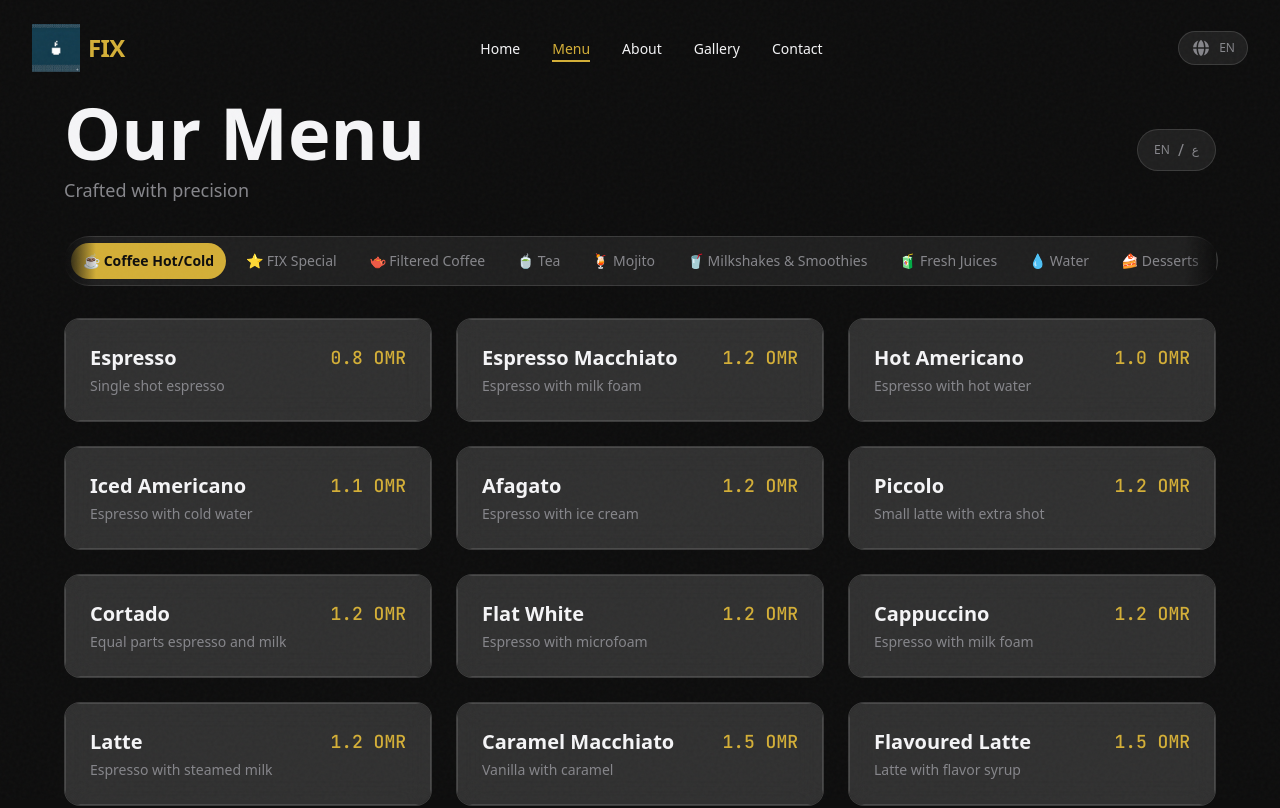
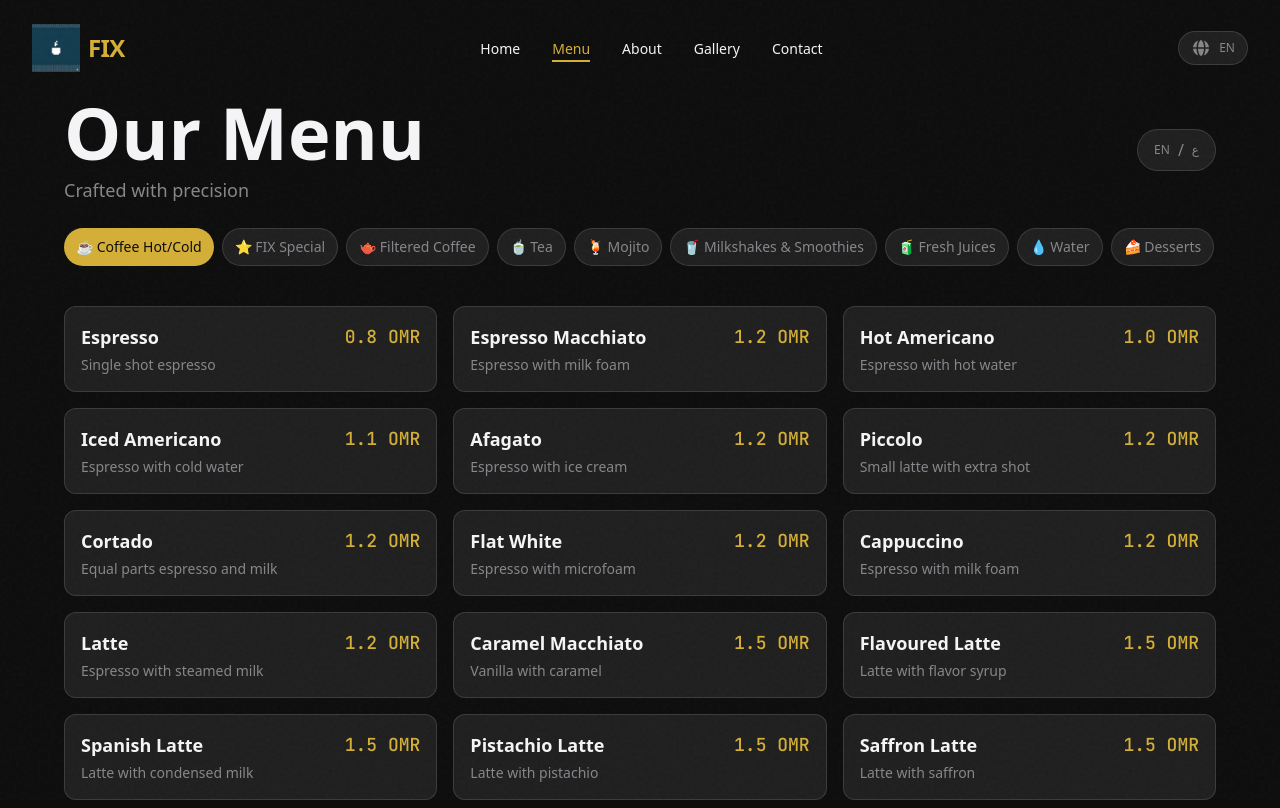
Before and after one commit to Ahmad-hue-hue/Fix.Om, a Next.js app in the folder fix-om/: page /menu in a window 1280 px wide. Shown: the top 808 px of the page. Built offline with nearby package versions, Linux system fonts and the light colour scheme.

Commit message:
fix: menu scrolling tabs with auto-scroll and emojis

```diff
--- a/fix-om/app/menu/page.tsx
+++ b/fix-om/app/menu/page.tsx
@@ -1,12 +1,9 @@
 "use client";
 
-import { useState, useMemo, memo, useRef, useEffect } from "react";
+import { useState, useMemo, useRef, useEffect } from "react";
 import { motion, AnimatePresence } from "framer-motion";
-import Image from "next/image";
 import { Header } from "@/components/layout/header";
 import { Footer } from "@/components/layout/footer";
-import { Tabs, TabsList, TabsTrigger, TabsContent } from "@/components/ui/tabs";
-import { BilingualToggle } from "@/components/menu/bilingual-toggle";
 import { useBilingual } from "@/lib/hooks/use-bilingual";
 import menuData from "@/content/menu.json";
 
@@ -27,95 +24,30 @@ interface Category {
   items: MenuItem[];
 }
 
-const MenuItemCard = memo(function MenuItemCard({
-  item,
-  isArabic
-}: {
-  item: MenuItem;
-  isArabic: boolean;
-}) {
-  return (
-    <motion.div
-      layout
-      initial={{ opacity: 0, scale: 0.9 }}
-      animate={{ opacity: 1, scale: 1 }}
-      exit={{ opacity: 0, scale: 0.9 }}
-      transition={{ duration: 0.3 }}
-      whileHover={{ scale: 1.02, y: -5 }}
-      className={`relative rounded-xl sm:rounded-2xl overflow-hidden ${
-        item.image
-          ? "glass"
-          : "bg-glass border border-glass-border"
-      }`}
-    >
-      {item.image && (
-        <div className="relative h-36 sm:h-48 w-full overflow-hidden">
-          <Image
-            src={item.image}
-            alt={isArabic ? item.nameArabic : item.name}
-            fill
-            sizes="(max-width: 640px) 100vw, (max-width: 1024px) 50vw, 33vw"
-            className="object-cover transition-transform duration-500 hover:scale-110"
-          />
-          <div className="absolute inset-0 bg-gradient-to-t from-obsidian/60 to-transparent" />
-        </div>
-      )}
-      <div className={`p-4 sm:p-6 ${!item.image ? 'glass' : ''}`}>
-        <div className="flex items-start justify-between gap-2 sm:gap-4">
-          <div className="min-w-0">
-            <h3 className="text-lg sm:text-xl font-semibold text-bone truncate">
-              {isArabic ? item.nameArabic : item.name}
-            </h3>
-            <p className="mt-1 text-xs sm:text-sm text-subtext line-clamp-2">
-              {isArabic ? item.descriptionArabic : item.description}
-            </p>
-          </div>
-          <div className="flex-shrink-0">
-            <span className="text-sm sm:text-lg font-mono font-medium text-gold">
-              {item.price.toFixed(1)} OMR
-            </span>
-          </div>
-        </div>
-      </div>
-    </motion.div>
-  );
-});
-
 export default function MenuPage() {
-  const { language } = useBilingual();
-  const [activeTab, setActiveTab] = useState("coffee-hot-cold");
-  const tabsListRef = useRef<HTMLDivElement>(null);
+  const { language, toggleLanguage } = useBilingual();
+  const [activeCategory, setActiveCategory] = useState(0);
+  const scrollRef = useRef<HTMLDivElement>(null);
   const [isPaused, setIsPaused] = useState(false);
 
   const categories: Category[] = useMemo(() => menuData.categories, []);
   const isArabic = language === "ar";
 
   useEffect(() => {
-    if (!tabsListRef.current || isPaused) return;
+    if (!scrollRef.current || isPaused) return;
 
-    const scrollContainer = tabsListRef.current;
-    let scrollPosition = 0;
-    const scrollSpeed = 0.5;
+    const scrollContainer = scrollRef.current;
+    let pos = 0;
+    const speed = 0.3;
 
-    const scroll = () => {
-      if (isPaused) return;
-      scrollPosition += scrollSpeed;
-      if (scrollContainer.scrollLeft >= scrollContainer.scrollWidth - scrollContainer.clientWidth) {
-        scrollPosition = 0;
-      }
-      scrollContainer.scrollLeft = scrollPosition;
-    };
+    const interval = setInterval(() => {
+      pos += speed;
+      if (pos >= scrollContainer.scrollWidth) pos = 0;
+      scrollContainer.scrollLeft = pos;
+    }, 16);
 
-    const interval = setInterval(scroll, 20);
     return () => clearInterval(interval);
   }, [isPaused]);
-
-  const handleMouseEnter = () => setIsPaused(true);
-  const handleMouseLeave = () => setIsPaused(false);
-  const handleTouchStart = () => setIsPaused(true);
-  const handleTouchEnd = () => {
-    setTimeout(() => setIsPaused(false), 2000);
-  };
 
   return (
     <div className="min-h-screen">
@@ -124,7 +56,7 @@ export default function MenuPage() {
       <main id="main-content" className="pt-24 pb-12 px-3 sm:px-4">
         <div className="max-w-6xl mx-auto">
           <motion.div
-            className="flex flex-col md:flex-row items-center justify-between gap-4 mb-8"
+            className="flex flex-col md:flex-row items-center justify-between gap-4 mb-6"
             initial={{ opacity: 0, y: 20 }}
             animate={{ opacity: 1, y: 0 }}
             transition={{ duration: 0.6 }}
@@ -137,58 +69,76 @@ export default function MenuPage() {
                 {isArabic ? "صُنع بدقة" : "Crafted with precision"}
               </p>
             </div>
-            <BilingualToggle />
+            <button
+              onClick={toggleLanguage}
+              className="flex items-center gap-2 px-4 py-2 rounded-full bg-glass border border-glass-border text-subtext hover:text-bone hover:border-gold transition-all"
+            >
+              <span className="text-xs font-medium">{language === "en" ? "EN" : "ع"}</span>
+              <span className="text-subtext">/</span>
+              <span className="text-xs font-medium">{language === "en" ? "ع" : "EN"}</span>
+            </button>
           </motion.div>
 
-          <Tabs value={activeTab} onValueChange={setActiveTab}>
-            <motion.div
-              className="relative mb-8"
-              initial={{ opacity: 0, y: 20 }}
-              animate={{ opacity: 1, y: 0 }}
-              transition={{ delay: 0.2, duration: 0.6 }}
-            >
-              <div className="absolute left-0 top-0 bottom-0 w-8 bg-gradient-to-r from-obsidian to-transparent z-10 pointer-events-none" />
-              <div className="absolute right-0 top-0 bottom-0 w-8 bg-gradient-to-l from-obsidian to-transparent z-10 pointer-events-none" />
-              <TabsList
-                ref={tabsListRef}
-                className="p-1 sm:p-1.5 overflow-x-auto scrollbar-hide"
-                style={{ scrollbarWidth: 'none', msOverflowStyle: 'none' }}
-                onMouseEnter={handleMouseEnter}
-                onMouseLeave={handleMouseLeave}
-                onTouchStart={handleTouchStart}
-                onTouchEnd={handleTouchEnd}
+          <motion.div
+            ref={scrollRef}
+            className="flex gap-2 overflow-x-auto pb-4 mb-6 scrollbar-hide"
+            style={{ scrollbarWidth: 'none' }}
+            onMouseEnter={() => setIsPaused(true)}
+            onMouseLeave={() => setIsPaused(false)}
+            onTouchStart={() => setIsPaused(true)}
+            onTouchEnd={() => setTimeout(() => setIsPaused(false), 2000)}
+          >
+            {categories.map((category, index) => (
+              <button
+                key={category.id}
+                onClick={() => setActiveCategory(index)}
+                className={`flex-shrink-0 px-3 py-2 rounded-full text-xs sm:text-sm font-medium transition-all whitespace-nowrap ${
+                  activeCategory === index
+                    ? "bg-gold text-obsidian"
+                    : "bg-glass border border-glass-border text-subtext hover:text-bone hover:border-gold"
+                }`}
               >
-                {categories.map((category) => (
-                  <TabsTrigger
-                    key={category.id}
-                    value={category.id}
-                    className="px-2 sm:px-3 py-1.5 sm:py-2 text-xs sm:text-sm"
-                  >
-                    {isArabic ? category.nameArabic : category.name}
-                  </TabsTrigger>
-                ))}
-              </TabsList>
-            </motion.div>
+                {isArabic ? category.nameArabic : category.name}
+              </button>
+            ))}
+          </motion.div>
 
-            {categories.map((category) => (
-              <TabsContent key={category.id} value={category.id}>
+          <motion.div
+            key={activeCategory}
+            initial={{ opacity: 0, y: 20 }}
+            animate={{ opacity: 1, y: 0 }}
+            transition={{ duration: 0.4 }}
+            className="grid grid-cols-1 sm:grid-cols-2 lg:grid-cols-3 gap-3 sm:gap-4"
+          >
+            <AnimatePresence mode="popLayout">
+              {categories[activeCategory].items.map((item) => (
                 <motion.div
+                  key={item.id}
                   layout
-                  className="grid grid-cols-1 sm:grid-cols-2 lg:grid-cols-3 gap-4 sm:gap-6"
+                  initial={{ opacity: 0, scale: 0.9 }}
+                  animate={{ opacity: 1, scale: 1 }}
+                  exit={{ opacity: 0, scale: 0.9 }}
+                  transition={{ duration: 0.3 }}
+                  whileHover={{ scale: 1.02, y: -5 }}
+                  className="bg-glass border border-glass-border rounded-xl p-4"
                 >
-                  <AnimatePresence mode="popLayout">
-                    {category.items.map((item) => (
-                      <MenuItemCard
-                        key={item.id}
-                        item={item}
-                        isArabic={isArabic}
-                      />
-                    ))}
-                  </AnimatePresence>
+                  <div className="flex justify-between items-start gap-2">
+                    <div className="min-w-0 flex-1">
+                      <h3 className="text-base sm:text-lg font-semibold text-bone truncate">
+                        {isArabic ? item.nameArabic : item.name}
+                      </h3>
+                      <p className="text-xs sm:text-sm text-subtext line-clamp-2 mt-1">
+                        {isArabic ? item.descriptionArabic : item.description}
+                      </p>
+                    </div>
+                    <span className="text-sm sm:text-lg font-mono font-medium text-gold whitespace-nowrap">
+                      {item.price.toFixed(1)} OMR
+                    </span>
+                  </div>
                 </motion.div>
-              </TabsContent>
-            ))}
-          </Tabs>
+              ))}
+            </AnimatePresence>
+          </motion.div>
         </div>
       </main>
 
```
